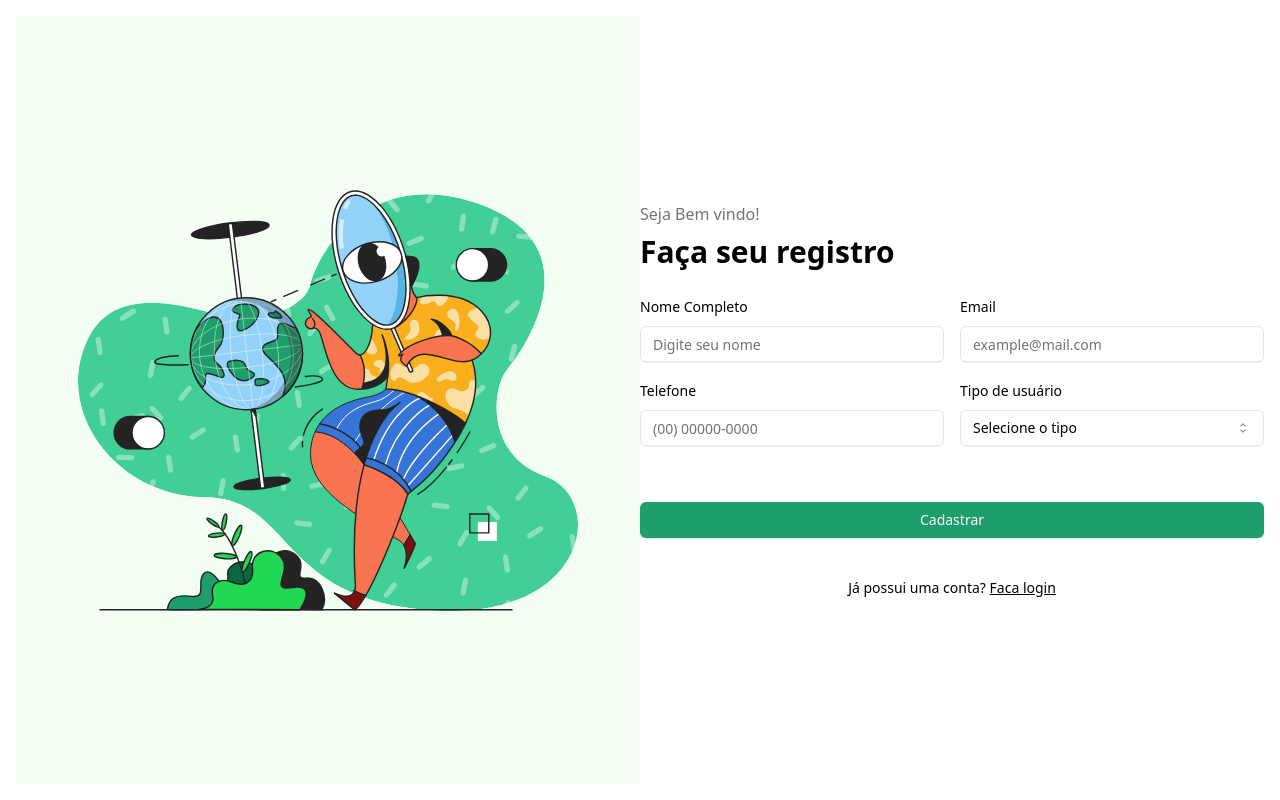
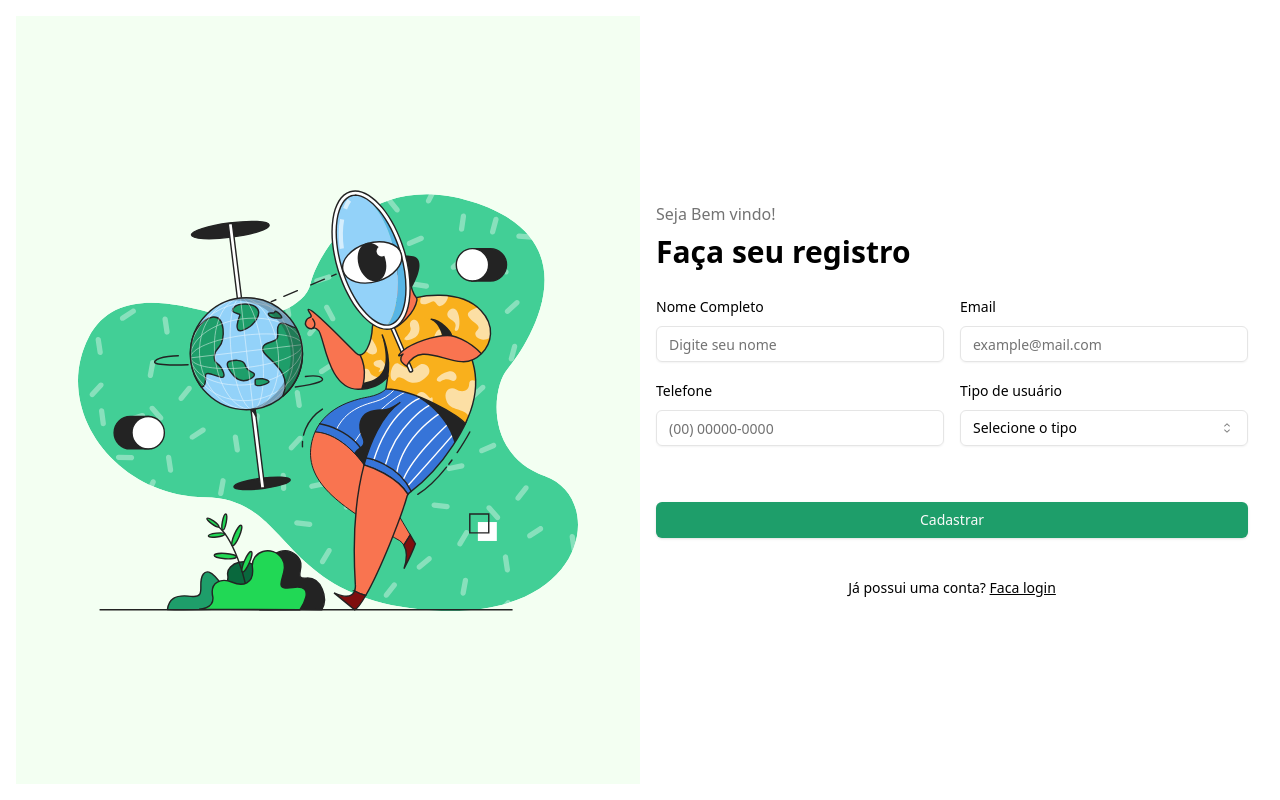
Before and after one commit to Capellinx/ICMBio---FrontEnd, a Next.js app: page /register in a window 1280 px wide. Built offline with nearby package versions, Linux system fonts and the light colour scheme.

Commit message:
feat: add padding in section

```diff
--- a/src/app/(auth)/register/page.tsx
+++ b/src/app/(auth)/register/page.tsx
@@ -17,7 +17,7 @@ export default function Register() {
                height={500}
             />
          </section>
-         <section className="flex items-center justify-center py-12">
+         <section className="flex items-center justify-center py-12 px-4">
             <div className="mx-auto grid w-[650px] gap-6">
                <div className="grid gap-2 text-center">
                   <p className="text-balance text-muted-foreground text-left">
```
